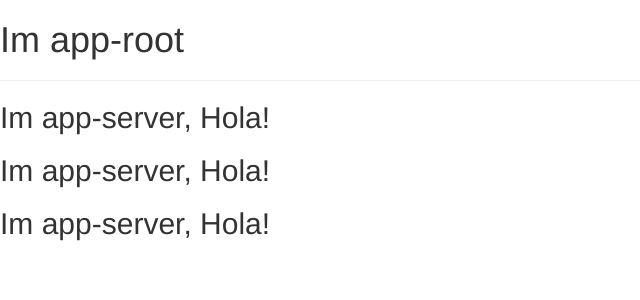
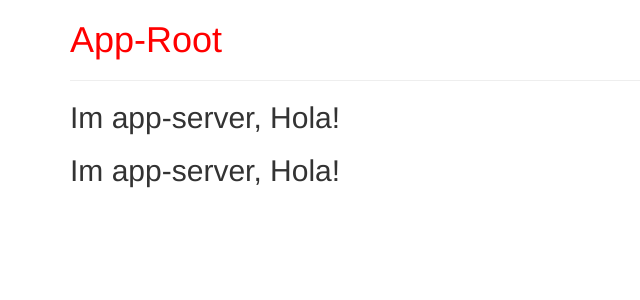
Before and after one commit to darkknight77/Angular, an Angular app: page / in a window 1280 px wide. Shown: the top 300 px of the page, without its empty margins (0-640 px from the left). Built offline with nearby package versions, Linux system fonts and the light colour scheme.

Commit message:
2.Basics-ep-7-completed

```diff
--- a/src/app/app.component.css
+++ b/src/app/app.component.css
@@ -0,0 +1,3 @@
+h1{
+color: darkblue;
+}
--- a/src/app/app.component.html
+++ b/src/app/app.component.html
@@ -1,3 +1,11 @@
-<h1>Im app-root</h1>
-<hr>
-<app-servers></app-servers>
+<div class="container">
+    <div class="row">
+        <div class="col-xs-12">
+            <h1>App-Root</h1>
+            <hr>
+           <!--  <div app-servers></div>-->
+           <!--<div class="app-servers"></div>-->
+             <app-servers></app-servers>
+        </div>
+    </div>
+</div>
--- a/src/app/app.component.ts
+++ b/src/app/app.component.ts
@@ -3,7 +3,8 @@
 @Component({
   selector: 'app-root',
   templateUrl: './app.component.html',
-  styleUrls: ['./app.component.css']
+  //styleUrls: ['./app.component.css']
+  styles: ['h1{color:red}']
 })
 export class AppComponent {
   name = 'Karl Marx';
--- a/src/app/servers/servers.component.ts
+++ b/src/app/servers/servers.component.ts
@@ -1,8 +1,9 @@
 import { Component, OnInit } from '@angular/core';
 
 @Component({
+  // selector: '[app-servers]',
   selector: 'app-servers',
-  templateUrl: './servers.component.html'
+  template: '<app-server></app-server><app-server></app-server>'
 
 })
 
```
